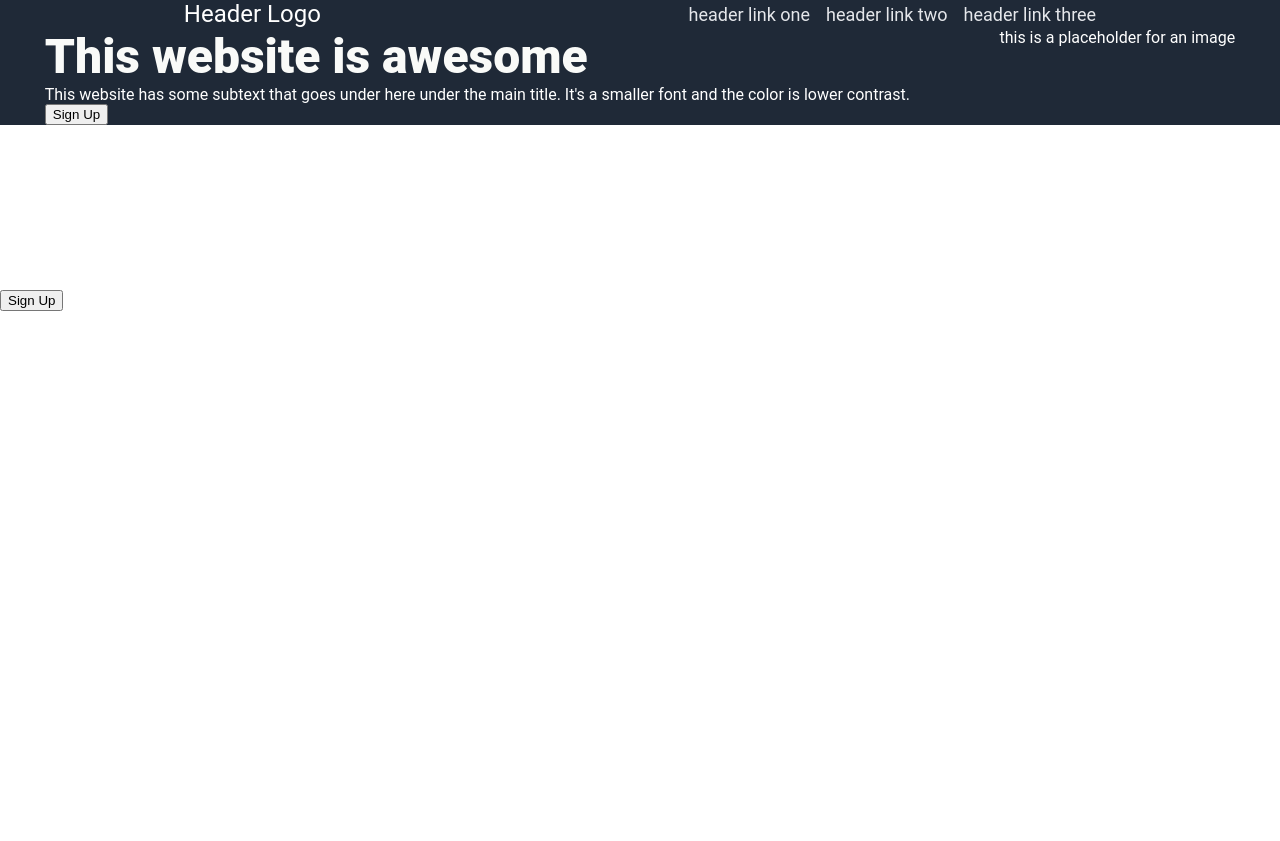
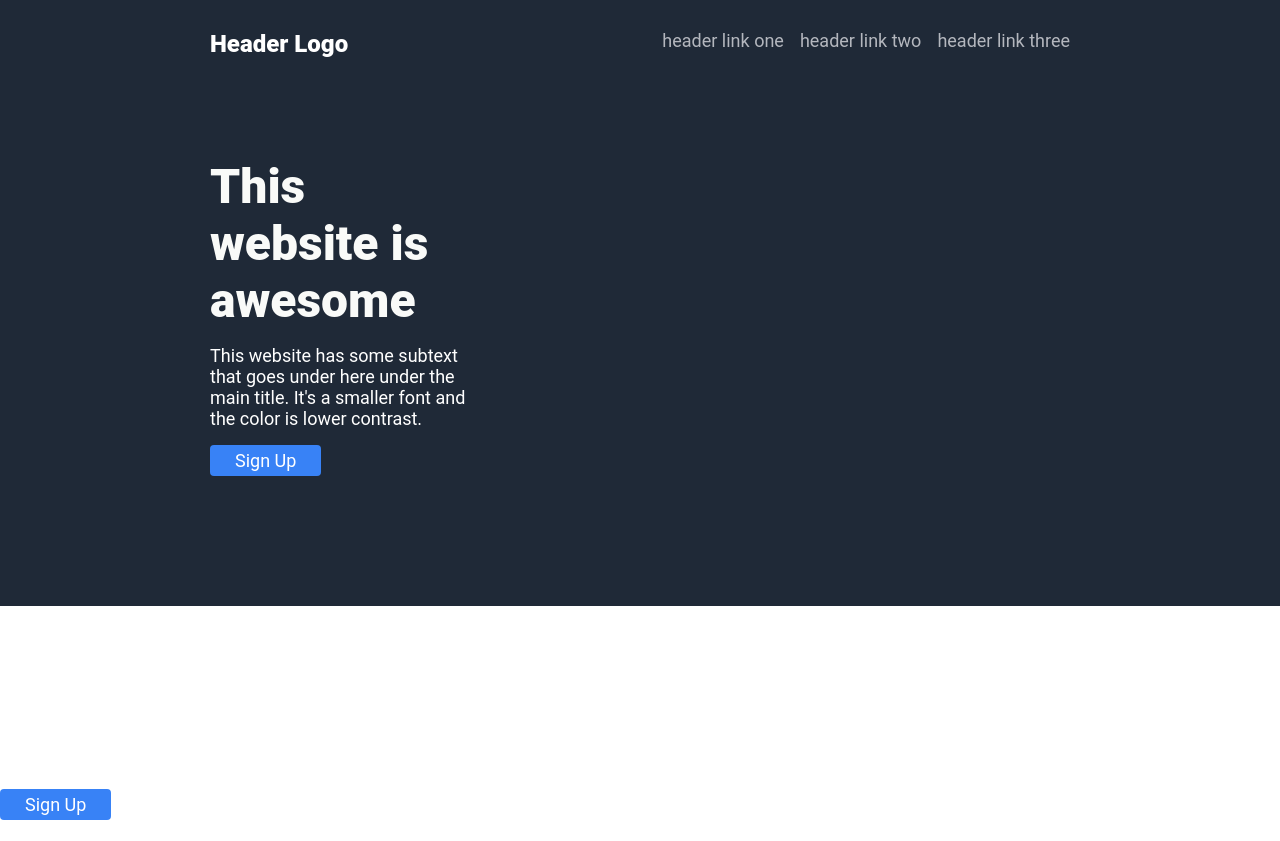
Before and after one commit to ausdotsn50/odin-landing-page, a plain HTML site: page index.html in a window 1280 px wide. Before the commit the page ends 800 px from the top, so only its background shows below. Drawn offline with Linux system fonts and the light colour scheme.

Commit message:
fix: vertically aligned header and content in s1

```diff
--- a/index.html
+++ b/index.html
@@ -12,20 +12,12 @@
         <div class="body">
             <!-- Start of section one -->
             <div class="section one">
-                <!-- Header section -->
-                <div class="header">
-                    <div class="header-logo ">Header Logo</div>
-                    <ul>
-                        <li><a href="#">header link one</a></li>
-                        <li><a href="#">header link two</a></li>
-                        <li><a href="#">header link three</a></li>
-                    </ul>
-                </div>
+                <div class="left-box">
+                    <!-- Header part -->
+                    <div class="one logo">Header Logo</div>
 
-                <!-- Body of section one -->
-                <div class="one body">
-                    <div class="left-box">
-
+                    <!-- Body part -->
+                    <div class="one body">
                         <div class="one p1">This website is awesome</div>
                         <div class="one p2">
                             This website has some subtext that goes under here under the main title.
@@ -36,10 +28,16 @@
                         </div>
                     </div>
 
-                    <div class="right-box">
-                        <div> this is a placeholder for an image </div>
-                    </div>
                 </div>
+
+                <div class="right-box">
+                    <ul class="one list">
+                        <li><a href="#">header link one</a></li>
+                        <li><a href="#">header link two</a></li>
+                        <li><a href="#">header link three</a></li>
+                    </ul>
+                </div>
+
             </div>
             <!-- End of section one -->
 
--- a/styles.css
+++ b/styles.css
@@ -2,24 +2,43 @@ body {
     font-family: "Roboto", sans-serif;
     color: white;
     margin: 0;
+    font-size: 18px;
 }
 
+/* Styles for section one */
 .section.one {
     display: flex;
-    flex-direction: column;
+    justify-content: space-around;
     background-color: #1F2937;
+    padding: 30px 210px;
+    gap: 50px;
 }
 
-.header {
-    display: flex;
-    justify-content: space-around;
+.one.logo,
+.one.body,
+.one.list,
+.one.image {
+    margin-bottom: 100px;
 }
 
 /* Left portion of header */
-.header-logo {
+.one.logo {
     display: flex;
     justify-content: flex-start;
     font-size: 24px;
+    font-weight: 900;
+}
+
+.one.body {
+    display: flex;
+    flex-direction: column;
+    gap: 16px;
+}
+
+.one.image {
+    display: flex;
+    justify-content: flex-end;
+    align-items: flex-end;
 }
 
 .p1 {
@@ -34,7 +53,7 @@ ul {
     padding: 0;
     margin: 0;
     align-items: center;
-    gap: 16px;
+    gap: 0px 16px;
 
     display: flex;
     justify-content: flex-end;
@@ -42,17 +61,25 @@ ul {
 
 a {
     text-decoration: none;
-    color: #E5E7EB;
-    font-size: 18px;
+    color: #b4b7be;
 }
 
-.one.body {
-    display: flex;
-    flex: auto;
-    justify-content: space-around;
-
+.left-box {
+    max-width: 31%;
 }
 
 .left-box,
 .right-box {
+    display: flex;
+    flex-direction: column;
+    flex: 1;
 }
+
+button {
+    all: unset;
+    background: #3882F6;
+    color: white;
+    padding: 5px 25px;
+    border-radius: 4px;
+    border-color: none;
+}
```
